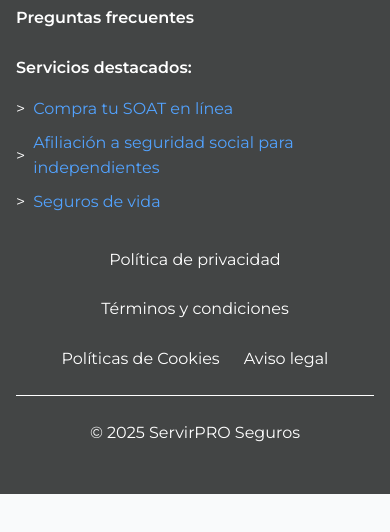
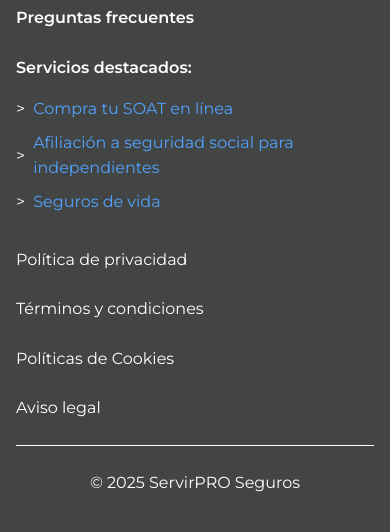
Before and after one commit to JohnatanRamos/ServirPro-Page, an Astro site: page / in a window 390 px wide. Shown: the part 5021-5553 px from the top of the page. Before the commit the page ends 5515 px from the top, so only its background shows below. Built offline with nearby package versions, Linux system fonts and the light colour scheme; Astro itself is replaced by a stand-in of ours.

Commit message:
style(Footer): adjust legal links layout for better responsiveness
Change flex layout from row to column on mobile and back to row on desktop to improve mobile readability while maintaining desktop spacing

```diff
--- a/src/components/sections/Footer.astro
+++ b/src/components/sections/Footer.astro
@@ -144,7 +144,7 @@
 
         <!-- Enlaces legales encima de la línea -->
         <div class="mt-8">
-            <div class="flex flex-wrap gap-6 justify-center md:justify-between mb-6">
+            <div class="flex flex-col gap-6 justify-start md:flex-row md:flex-wrap md:justify-between mb-6">
                 <a href="#" class="text-white hover:text-gray-300 transition-colors">Política de privacidad</a>
                 <a href="#" class="text-white hover:text-gray-300 transition-colors">Términos y condiciones</a>
                 <a href="#" class="text-white hover:text-gray-300 transition-colors">Políticas de Cookies</a>
```
